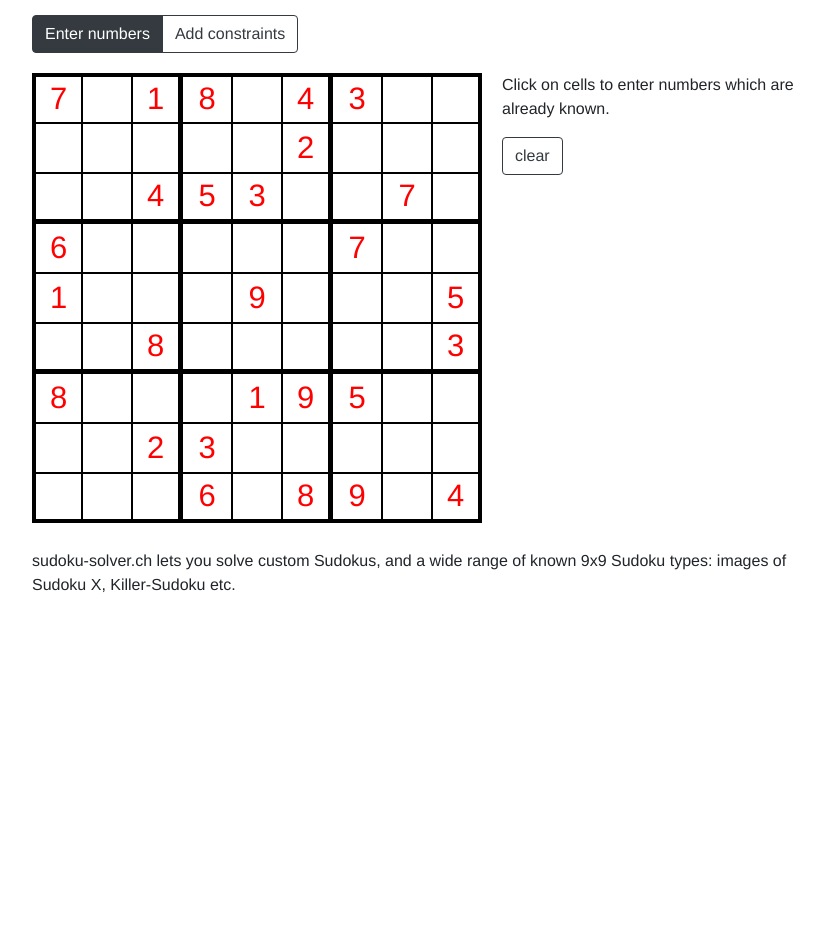
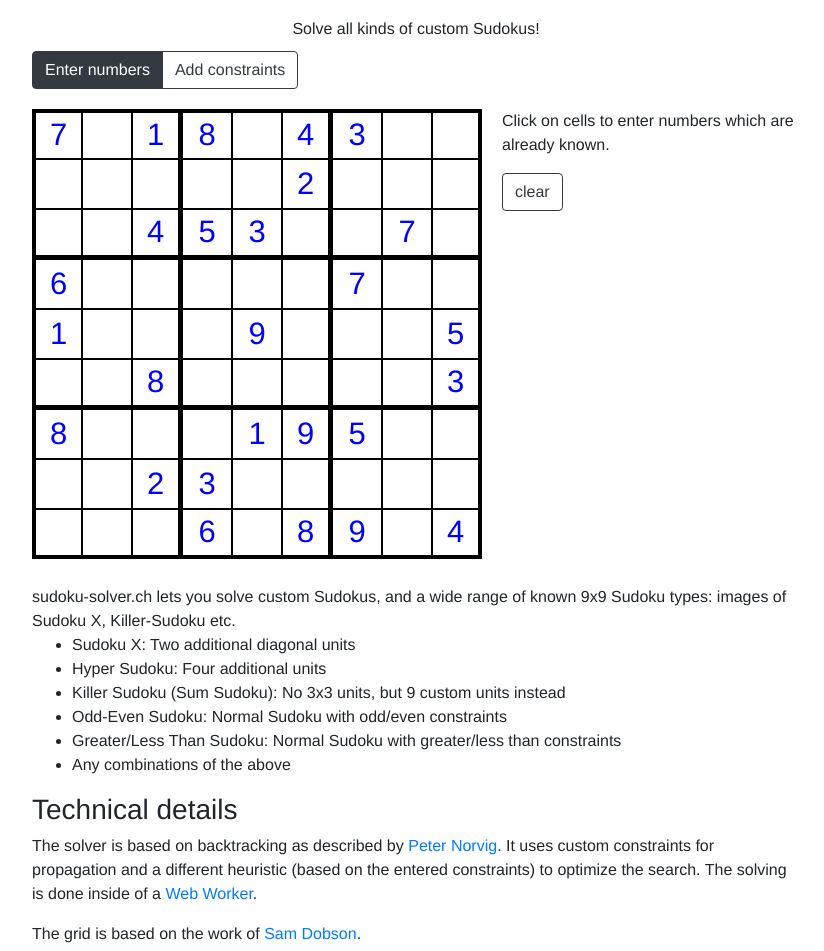
Before and after one commit to akleemans/sudoku-solver.ch, an Angular app in the folder frontend/: page / in a window 1280 px wide. Shown: the part 61-1012 px from the top of the page, without its empty margins (224-1048 px from the left). Before the commit the page ends 820 px from the top, so only its background shows below. Built offline with nearby package versions, Linux system fonts and the light colour scheme.

Commit message:
Work on UI, solver

```diff
--- a/frontend/src/app/app.component.html
+++ b/frontend/src/app/app.component.html
@@ -1,5 +1,5 @@
-<h1>Sudoku Solver</h1>
-
+<h1>sudoku-solver.ch</h1>
+<p class="subtitle">Solve all kinds of custom Sudokus!</p>
 <div class="content">
   <router-outlet></router-outlet>
 </div>
--- a/frontend/src/app/app.component.scss
+++ b/frontend/src/app/app.component.scss
@@ -9,3 +9,8 @@ h1 {
   margin-top: 20px;
   width: fit-content;
 }
+
+.subtitle {
+  margin: 10px auto;
+  width: fit-content;
+}
--- a/frontend/src/app/main/main.component.html
+++ b/frontend/src/app/main/main.component.html
@@ -9,11 +9,12 @@
   </button>
 </div>
 
-<div *ngIf="viewMode === ViewMode.numbers" class="flex-container">
-  <div class="left-side">
+<div [hidden]="viewMode !== ViewMode.numbers" class="flex-container">
+  <div class="grid left-side">
     <ul>
       <li *ngFor="let cell of cells;">
-        <input type="text" [(ngModel)]="cell.value" maxlength="1" autocomplete="false" [style.color]="cell.original ? 'blue' : 'red'">
+        <input type="text" [(ngModel)]="cell.value" maxlength="1" autocomplete="false"
+               [style.color]="cell.calculated ? 'green' : 'blue'">
       </li>
     </ul>
   </div>
@@ -29,12 +30,14 @@
   </div>
 </div>
 
-<div *ngIf="viewMode === ViewMode.constraints" class="flex-container">
-  <div class="left-side">
-    <ul>
+<div [hidden]="viewMode !== ViewMode.constraints" class="flex-container">
+  <div class="grid left-side">
+    <ul style="cursor: pointer;">
       <li *ngFor="let cell of cells;" (click)="toggleSelection(cell)"
           [style.background-color]="cell.bgColor">
-        <span>{{cell.value}}</span>
+        <span [style.color]="cell.calculated ? 'green' : 'black'">
+          {{cell.value}}
+        </span>
       </li>
     </ul>
   </div>
@@ -51,9 +54,13 @@
     Type:
     <select class="custom-select">
       <option selected>Choose constraint type</option>
-      <option [value]="ConstraintType.SINGLE_CELL_ODD_EVEN">Single cell: odd/even</option>
-      <option value="2">Two</option>
-      <option value="3">Three</option>
+      <option [value]="ConstraintType.SINGLE_CELL_ODD_EVEN">Odd or even cell(s)</option>
+      <option [value]="ConstraintType.TWO_CELLS_BIGGER_THAN">Two cells: Bigger/smaller than</option>
+      <option [value]="ConstraintType.TWO_CELLS_EXACT_DIFFERENCE">Two cells: Exact difference</option>
+      <option [value]="ConstraintType.TWO_CELLS_EXACT_FACTOR">Two cells: Exact factor</option>
+      <option [value]="ConstraintType.MULTI_CELL_UNIT">Multiple cells: Complete unit (1-9)</option>
+      <option [value]="ConstraintType.MULTI_CELL_SUM">Multiple cells: sum</option>
+      <option [value]="ConstraintType.MULTI_CELL_PRODUCT">Multiple cells: product</option>
     </select>
 
     Description & attributes:
@@ -93,4 +100,40 @@
   sudoku-solver.ch lets you solve custom Sudokus, and a wide range of known 9x9 Sudoku types:
 
   images of Sudoku X, Killer-Sudoku etc.
+  <ul>
+    <li>
+      Sudoku X: Two additional diagonal units
+    </li>
+    <li>
+      Hyper Sudoku: Four additional units
+    </li>
+    <li>
+      Killer Sudoku (Sum Sudoku): No 3x3 units, but 9 custom units instead
+    </li>
+    <li>
+      Odd-Even Sudoku: Normal Sudoku with odd/even constraints
+    </li>
+    <li>
+      Greater/Less Than Sudoku: Normal Sudoku with greater/less than constraints
+    </li>
+    <li>
+      Any combinations of the above
+    </li>
+  </ul>
+
+  <h3>Technical details</h3>
+  <p>
+    The solver is based on backtracking as described by <a href="https://norvig.com/sudoku.html">Peter Norvig</a>.
+    It uses custom constraints for propagation and a different heuristic (based on the entered constraints) to optimize
+    the search.
+    The solving is done inside of a <a href="https://developer.mozilla.org/en-US/docs/Web/API/Web_Workers_API">
+    Web Worker</a>.
+  </p>
+  <p>
+    The grid is based on the work of <a href="https://codepen.io/sdobson">Sam Dobson</a>.
+  </p>
+
+  <p>
+    &copy; 2020 by <a href="https://www.kleemans.ch">Adrianus Kleemans</a>
+  </p>
 </div>
--- a/frontend/src/app/main/main.component.scss
+++ b/frontend/src/app/main/main.component.scss
@@ -1,3 +1,15 @@
+.grid {
+  ul {
+    display: grid;
+    grid-template-columns: repeat(9, 50px);
+    grid-template-rows: repeat(9, 50px);
+    grid-gap: 0;
+    list-style: none;
+    margin: 0 0 2vw;
+    padding: 0;
+    font-size: 31px;
+  }
+
   li:nth-child(n):nth-child(-n+9) {
     border-top-width: 4px;
   }
@@ -22,20 +34,6 @@ li:nth-child(n+46):nth-child(-n+54) {
     border-bottom-width: 4px;
   }
 
-ul {
-  display: grid;
-  grid-template-columns: repeat(9, 50px);
-  grid-template-rows: repeat(9, 50px);
-
-  /* justify-content: center;
-  align-content: center; */
-  grid-gap: 0;
-  list-style: none;
-  margin: 0 0 2vw;
-  padding: 0;
-  font-size: 31px;
-}
-
   li {
     margin: 0;
     padding: 0;
@@ -50,6 +48,8 @@ li {
   li > span {
     margin-top: 0.4rem;
   }*/
+}
+
 
 input {
   width: 43px;
@@ -63,6 +63,7 @@ input {
   margin-left: auto;
   margin-right: auto;
   margin-bottom: 20px;
+  width: fit-content;
 }
 
 .flex-container {
--- a/frontend/src/app/main/main.component.ts
+++ b/frontend/src/app/main/main.component.ts
@@ -13,7 +13,7 @@ enum ViewMode {
 class GridCell {
   public bgColor: string = 'white';
   public value: string = '';
-  public original: boolean
+  public calculated: boolean
 }
 
 enum ConstraintType {
@@ -29,8 +29,18 @@ enum ConstraintType {
 class Constraint {
   public type: ConstraintType;
   public cells: Cell[];
+  // Used for MULTI_CELL_SUM,
+  public sum: number;
+
+  // Used for TWO_CELLS_EXACT_DIFFERENCE
+  public difference: number;
+
+  // Used for TWO_CELLS_EXACT_FACTOR
+  public factor;
+
+  // Used for MULTI_CELL_PRODUCT
+  public product;
 }
-
 
 /*
 * Single cell constraints:
@@ -85,26 +95,34 @@ export class MainComponent implements OnInit {
   public toggleSelection(cell: GridCell) {
     if (this.selectedCells.includes(cell)) {
       this.selectedCells = this.selectedCells.filter(c => c !== cell);
+      cell.bgColor = 'white';
     } else {
       this.selectedCells.push(cell);
+      cell.bgColor = this.selectionColor;
     }
   }
 
   public addConstraint(): void {
+    // TODO
     console.log('ok');
+    this.constraints.push();
+
+    this.resetSelection();
+    this.selectionColor = Util.getRandomColor();
   }
 
   public clear(): void {
-    // TODO clear cells
+    this.cells.forEach(cell => cell.value = '');
+  }
+
+  public resetSelection(): void {
+    this.cells.forEach(cell => cell.bgColor = 'white');
+    this.selectedCells = [];
   }
 
   public solve(): void {
-    // Mark filled cells
-    this.cells.forEach(cell => {
-      if (cell.value !== '') {
-        cell.original = true;
-      }
-    })
+    this.resetSelection();
+
     const sudoku = new Sudoku(this.cells.map(c => c.value));
     const solvedSudoku = Solver.solve(sudoku);
     this.adaptSolution(solvedSudoku);
@@ -113,14 +131,20 @@ export class MainComponent implements OnInit {
     const worker = new Worker('./main.worker', {type: 'module'});
     worker.onmessage = ({data}) => {
       console.log(`Page got message: ${data}!`);
+      worker.terminate();
     };
     console.log('Posting hello to worker...');
     worker.postMessage('hello');
   }
 
   private adaptSolution(sudoku: Sudoku): void {
+    // Set values on cells
     for (let i of _.range(81)) {
-      this.cells[i].value = sudoku.cells[i].candidates;
+      let cell = this.cells[i];
+      if (cell.value === '') {
+        cell.calculated = true;
+        cell.value = sudoku.cells[i].candidates;
+      }
     }
   }
 }
--- a/frontend/src/app/model/solver.ts
+++ b/frontend/src/app/model/solver.ts
@@ -25,8 +25,7 @@ export class Solver {
       if (iterations % 1000 == 0) {
         console.log('>> Iteration ', iterations, 'stack size:', stack.length, 'stack:', stack);
       }
-      console.log('>> Iteration ', iterations, 'stack size:', stack.length, 'stack:', JSON.stringify(stack));
-      if (iterations >= 100) {
+      if (iterations >= 10000) {
         console.log('Something not right, stopping at 10k iterations.');
         break;
       }
@@ -45,15 +44,12 @@ export class Solver {
         console.log('Starting to guess on layer.')
         nextGuess = possibleGuesses[0]
       } else {
-        // possibleGuesses.indexOf(lastGuess)
         let lastGuessIdx = _.findIndex(possibleGuesses, g => g[0] === lastGuess[0] && g[1] === lastGuess[1])
-        console.log('lastGuessIdx:', lastGuessIdx);
         if (lastGuessIdx + 1 === possibleGuesses.length) {
           console.log('No more guesses possible, go up.')
           continue;
         }
         nextGuess = possibleGuesses[lastGuessIdx + 1]
-        console.log('lastGuess:', lastGuess.toString(), 'nextGuess:', nextGuess.toString(), 'possibleGuesses:', possibleGuesses);
 
         // Important part: If one cell can't hold ANY number, don't try any others.
         // It means that this branch can not be the solution!
@@ -62,8 +58,6 @@ export class Solver {
           continue;
         }
       }
-
-      console.log('Working with nextGuess:', nextGuess)
 
       // 2. Do the guess & add to stack
       const idx = nextGuess[0];
```
Lines whose indentation alone changed are shown as unchanged.
